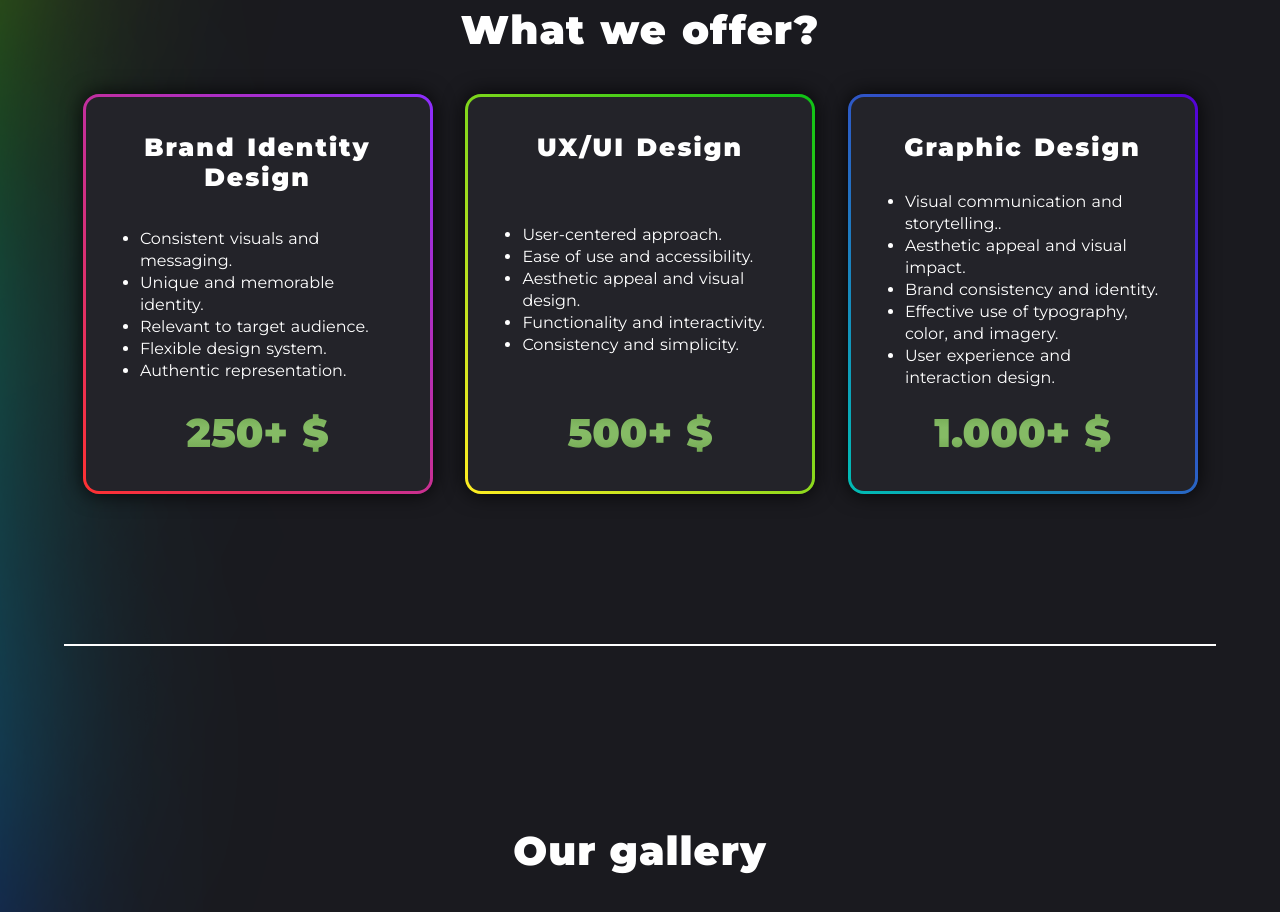
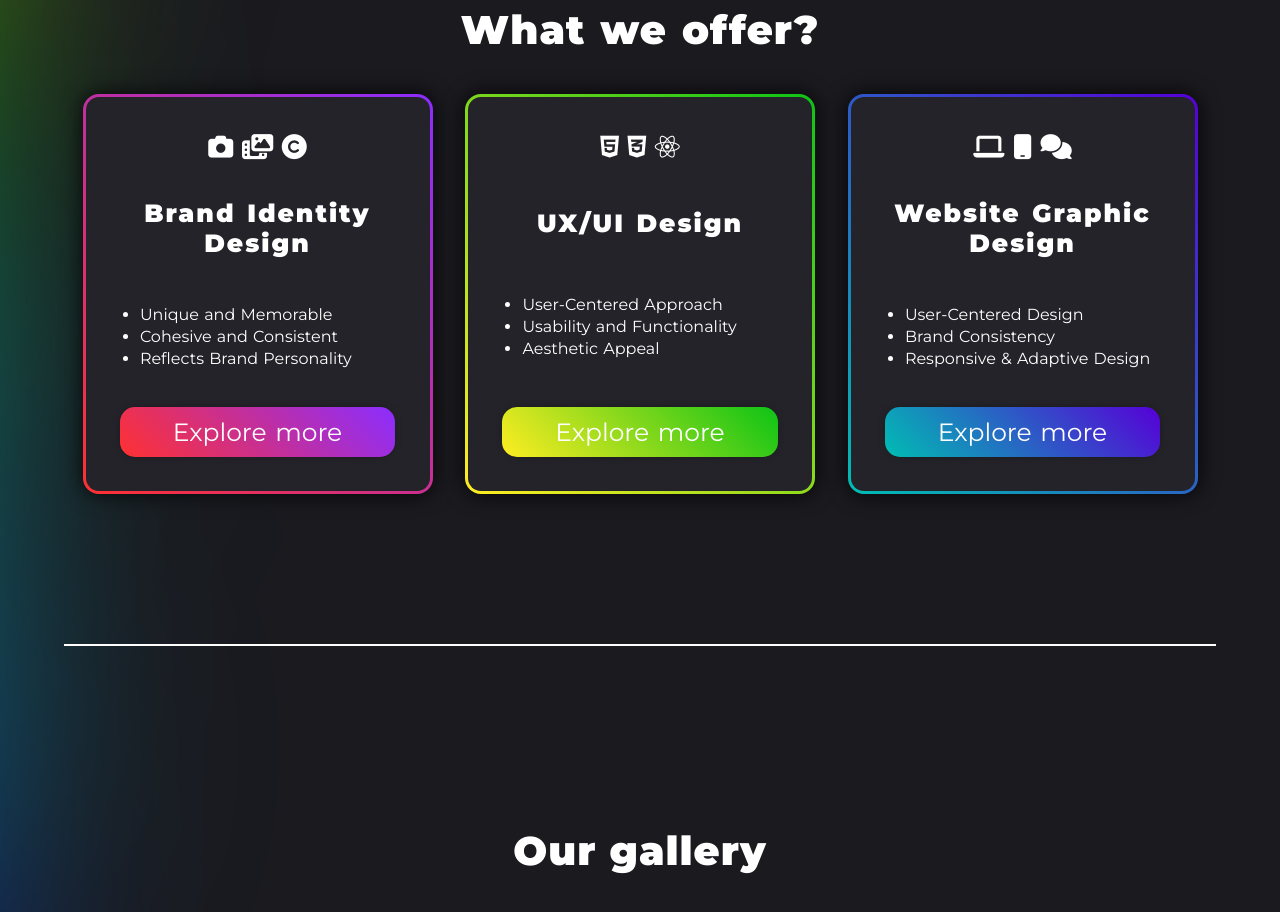
Before and after one commit to Iksko/PixelWise, a plain HTML site: page wb1/index.html in a window 1280 px wide. Shown: the part 1920-2832 px from the top of the page. Drawn offline with nearby package versions, Linux system fonts and the light colour scheme; grey boxes are pictures that could not be loaded.

Commit message:
Services
Services tlačítka, popis služby, ikony

```diff
--- a/wb1/index.html
+++ b/wb1/index.html
@@ -8,13 +8,13 @@
     <script src="https://kit.fontawesome.com/4f92fa1c8d.js" crossorigin="anonymous"></script>
     <link rel="stylesheet" href="style.css">
     <title>PixelWise</title>
-    <!-- 1.header zkusit předělat animace na nav-link, ikony do nav menu, log-in tlačítko
+    <!-- 1.header sign-in formulář
 
     2. H1 přidat tlačítko na kontakt
 
     3. About background, animace
 
-    4. Services background, animace, tlačítka místo ceny, ikony, předělat popis služby
+    4. Services background, animace
 
     5. Gallery background, animace, celkově předělat
 
@@ -58,6 +58,7 @@
                     <h1 class="hero1">DESIGN</h1>
                     <h1 class="hero2">THAT</h1>
                     <h1 class="hero3">INSPIRES</h1>
+                    <!-- <a class="heroBtn" href="#contact">Contact us</a> -->
                 </div>
             </div>
         </div>
@@ -77,41 +78,50 @@
             <div class="contentBox">
                 <div class="content one">
                     <div class="content-text">
+                        <div class="icons">
+                            <i class="fa-solid fa-camera"></i>
+                            <i class="fa-solid fa-photo-film"></i>
+                            <i class="fa-solid fa-copyright"></i>
+                        </div>
                             <h3>Brand Identity Design</h3>
                         <ul>
-                            <li>Consistent visuals and messaging.</li>
-                            <li>Unique and memorable identity.</li>
-                            <li>Relevant to target audience.</li>
-                            <li>Flexible design system.</li>
-                            <li>Authentic representation.</li>
+                            <li>Unique and Memorable</li>
+                            <li>Cohesive and Consistent</li>
+                            <li>Reflects Brand Personality</li>
                         </ul>
-                        <h4>250+ $</h4>
+                        <a href="#" class="serviceBtn serviceBtnone">Explore more</a>
                     </div>
                 </div>
                 <div class="content two">
                     <div class="content-text">
+                        <div class="icons">
+                            <i class="fa-brands fa-html5"></i>
+                            <i class="fa-brands fa-css3-alt"></i>
+                            <i class="fa-brands fa-react"></i>
+                        </div>
                         <h3>UX/UI Design</h3>
                         <ul>
-                            <li>User-centered approach.</li>
-                            <li>Ease of use and accessibility.</li>
-                            <li>Aesthetic appeal and visual design.</li>
-                            <li>Functionality and interactivity.</li>
-                            <li>Consistency and simplicity.</li>
+                            <li>User-Centered Approach</li>
+                            <li>Usability and Functionality</li>
+                            <li>Aesthetic Appeal</li>
                         </ul>
-                        <h4>500+ $</h4>
+                        <a href="#" class="serviceBtn serviceBtntwo">Explore more</a>
                     </div>
                 </div>
                 <div class="content three">
                     <div class="content-text">
-                        <h3>Graphic Design</h3>
+                        <div class="icons">
+                            <i class="fa-solid fa-laptop"></i>
+                            <i class="fa-solid fa-mobile"></i>
+                            <i class="fa-solid fa-comments"></i>
+                        </div>
+                        <h3>Website Graphic Design</h3>
                         <ul>
-                            <li>Visual communication and storytelling..</li>
-                            <li>Aesthetic appeal and visual impact.</li>
-                            <li>Brand consistency and identity.</li>
-                            <li>Effective use of typography, color, and imagery.</li>
-                            <li>User experience and interaction design.</li>
+                            <li>User-Centered Design</li>
+                            <li>Brand Consistency</li>
+                            <li>Responsive & Adaptive Design</li>
                         </ul>
-                        <h4>1.000+ $</h4>
+                        <a href="#" class="serviceBtn serviceBtnthree">Explore more</a>
                     </div>
                 </div>
             </div>
--- a/wb1/style.css
+++ b/wb1/style.css
@@ -337,6 +337,16 @@ main #overlay{
 .hero3{
     animation: hero1 1.1s cubic-bezier(0.33, 0.06, 0, 1);
 }
+/* .heroBtn{
+    text-decoration: none;
+    color: var(--white);
+    font-size: 50px;
+    padding: 15px 20px;
+    border-radius: 15px;
+    cursor: pointer;
+    border: solid var(--white) 5px;
+    background-image: linear-gradient(45deg, #ff3131, #8b2dff);
+} */
 @keyframes hero1{
     0%{
         transform: translateX(-100%);
@@ -542,6 +552,39 @@ main #overlay{
     text-align: start;
     line-height: 22px;
 }
+.serviceBtn{
+    text-decoration: none;
+    color: var(--white);
+    font-size: 25px;
+    padding: 10px 15px;
+    border-radius: 15px;
+    font-weight: 400;
+    -webkit-box-shadow: 0px 0px 10px -4px rgba(0,0,0,0.75);
+    -moz-box-shadow: 0px 0px 10px -4px rgba(0,0,0,0.75);
+    box-shadow: 0px 0px 10px -4px rgba(0,0,0,0.75);
+    transition: .4s;
+}
+.serviceBtnone{
+    background-image: linear-gradient(45deg, #ff3131, #8b2dff);
+}
+.serviceBtnone:hover{
+    background-image: linear-gradient(-45deg, #ff3131, #8b2dff);
+}
+.serviceBtntwo{
+    background-image: linear-gradient(45deg, #ffed22, #0dc316);
+}
+.serviceBtntwo:hover{
+    background-image: linear-gradient(-45deg, #ffed22, #0dc316);
+}
+.serviceBtnthree{
+    background-image: linear-gradient(45deg, #00bdb3, #5600d7);
+}
+.serviceBtnthree:hover{
+    background-image: linear-gradient(-45deg, #00bdb3, #5600d7);
+}
+.icons{
+    font-size: 25px;
+}
 @media screen and (max-width: 600px){
     .services{
         width: 90%;
@@ -570,6 +613,13 @@ main #overlay{
     .services ul li{
         font-size: 13px;
         line-height: 18px;
+    }
+    .serviceBtn{
+        font-size: 20px;
+        padding: 8px 10px;
+    }
+    .icons{
+        font-size: 20px;
     }
 }
 @media screen and (min-width: 768px) and (max-width: 850px){
```
